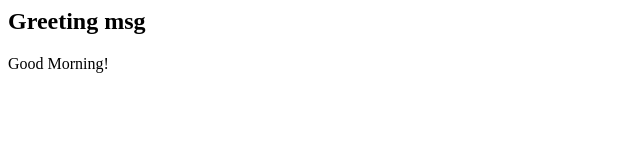
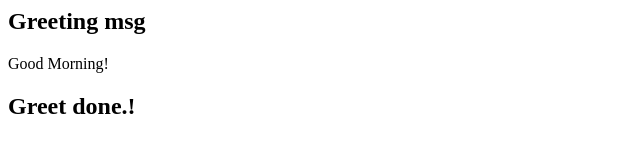
Before and after one commit to shra-ddha21/Practice, a plain HTML site: page FE/index.html in a window 1280 px wide. Shown: the whole page, without its empty margins (0-640 px from the left). Drawn offline with Linux system fonts and the light colour scheme.

Commit message:
Update index.html

```diff
--- a/FE/index.html
+++ b/FE/index.html
@@ -1,4 +1,5 @@
 <html>
 	<h2>Greeting msg</h2>
 	<p>Good Morning!</p>
+	<h2>Greet done.!</h2>
 </html>
```
